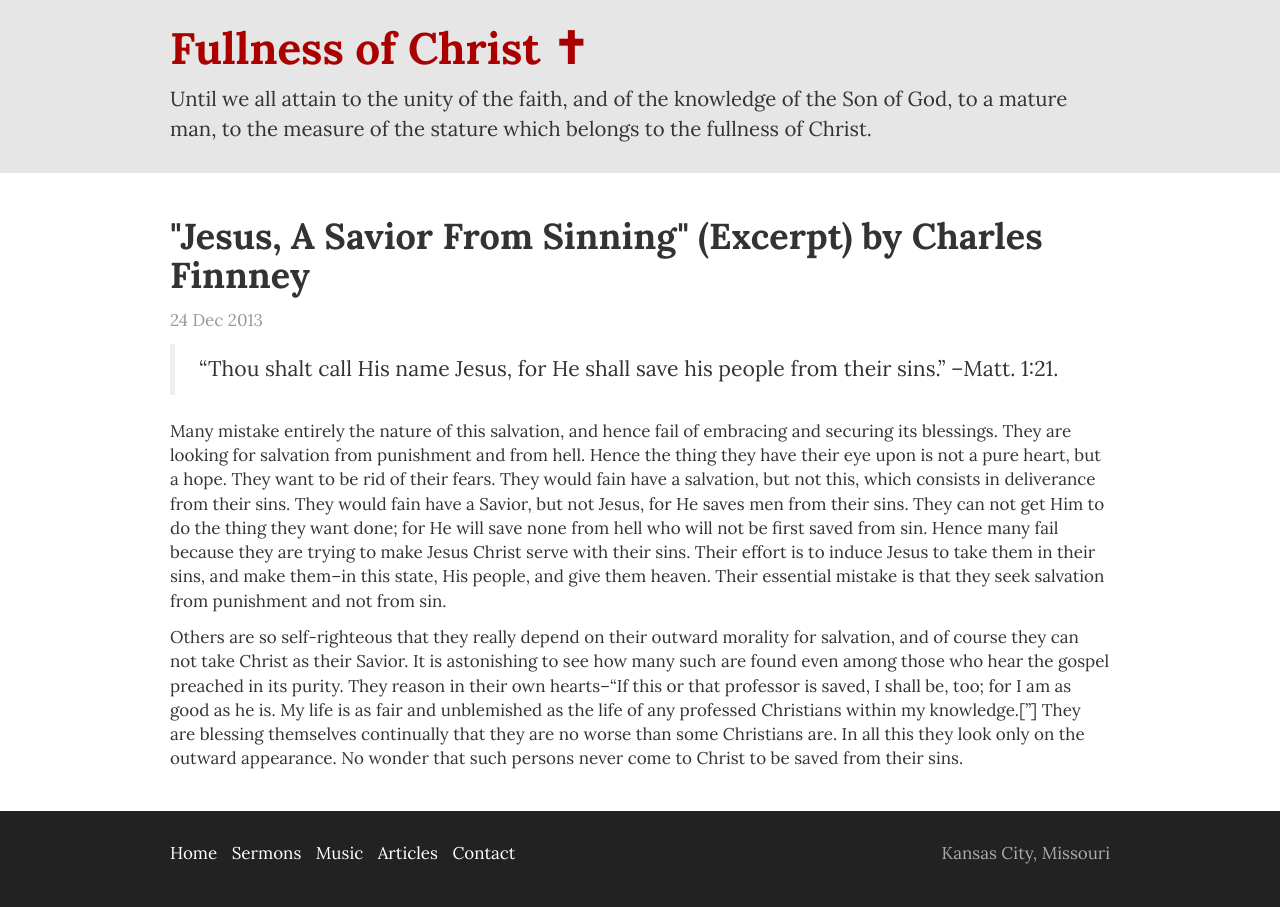
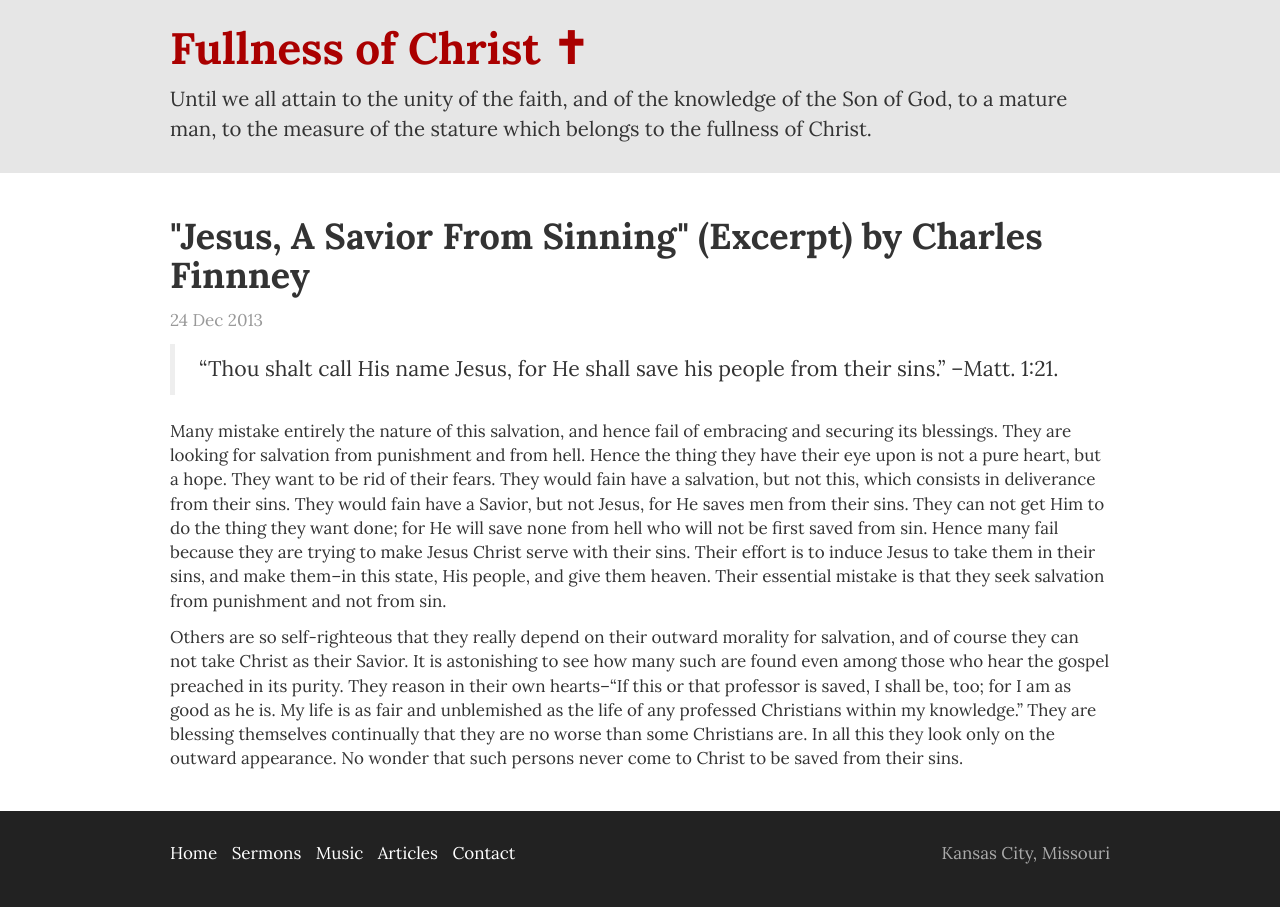
Before and after one commit to alanchrt/fullnessofchrist.com, a Jekyll site: the page built from _posts/2013-12-24-jesus-a-savior-from-sinning-1.markdown, in a window 1280 px wide. Built offline with Jekyll 4.4.1, drawn with Linux system fonts in a browser that asks for light colours; Markdown is read by kramdown in place of the engine named in the settings; comment, search, counter and statistics services are not loaded.

Commit message:
weird punctuation

```diff
--- a/_posts/2013-12-24-jesus-a-savior-from-sinning-1.markdown
+++ b/_posts/2013-12-24-jesus-a-savior-from-sinning-1.markdown
@@ -7,4 +7,4 @@ date: 2013-12-24 06:15:00
 
 Many mistake entirely the nature of this salvation, and hence fail of embracing and securing its blessings. They are looking for salvation from punishment and from hell. Hence the thing they have their eye upon is not a pure heart, but a hope. They want to be rid of their fears. They would fain have a salvation, but not this, which consists in deliverance from their sins. They would fain have a Savior, but not Jesus, for He saves men from their sins. They can not get Him to do the thing they want done; for He will save none from hell who will not be first saved from sin. Hence many fail because they are trying to make Jesus Christ serve with their sins. Their effort is to induce Jesus to take them in their sins, and make them--in this state, His people, and give them heaven. Their essential mistake is that they seek salvation from punishment and not from sin.
 
-Others are so self-righteous that they really depend on their outward morality for salvation, and of course they can not take Christ as their Savior. It is astonishing to see how many such are found even among those who hear the gospel preached in its purity. They reason in their own hearts--"If this or that professor is saved, I shall be, too; for I am as good as he is. My life is as fair and unblemished as the life of any professed Christians within my knowledge.["] They are blessing themselves continually that they are no worse than some Christians are. In all this they look only on the outward appearance. No wonder that such persons never come to Christ to be saved from their sins.
+Others are so self-righteous that they really depend on their outward morality for salvation, and of course they can not take Christ as their Savior. It is astonishing to see how many such are found even among those who hear the gospel preached in its purity. They reason in their own hearts--"If this or that professor is saved, I shall be, too; for I am as good as he is. My life is as fair and unblemished as the life of any professed Christians within my knowledge." They are blessing themselves continually that they are no worse than some Christians are. In all this they look only on the outward appearance. No wonder that such persons never come to Christ to be saved from their sins.
```
